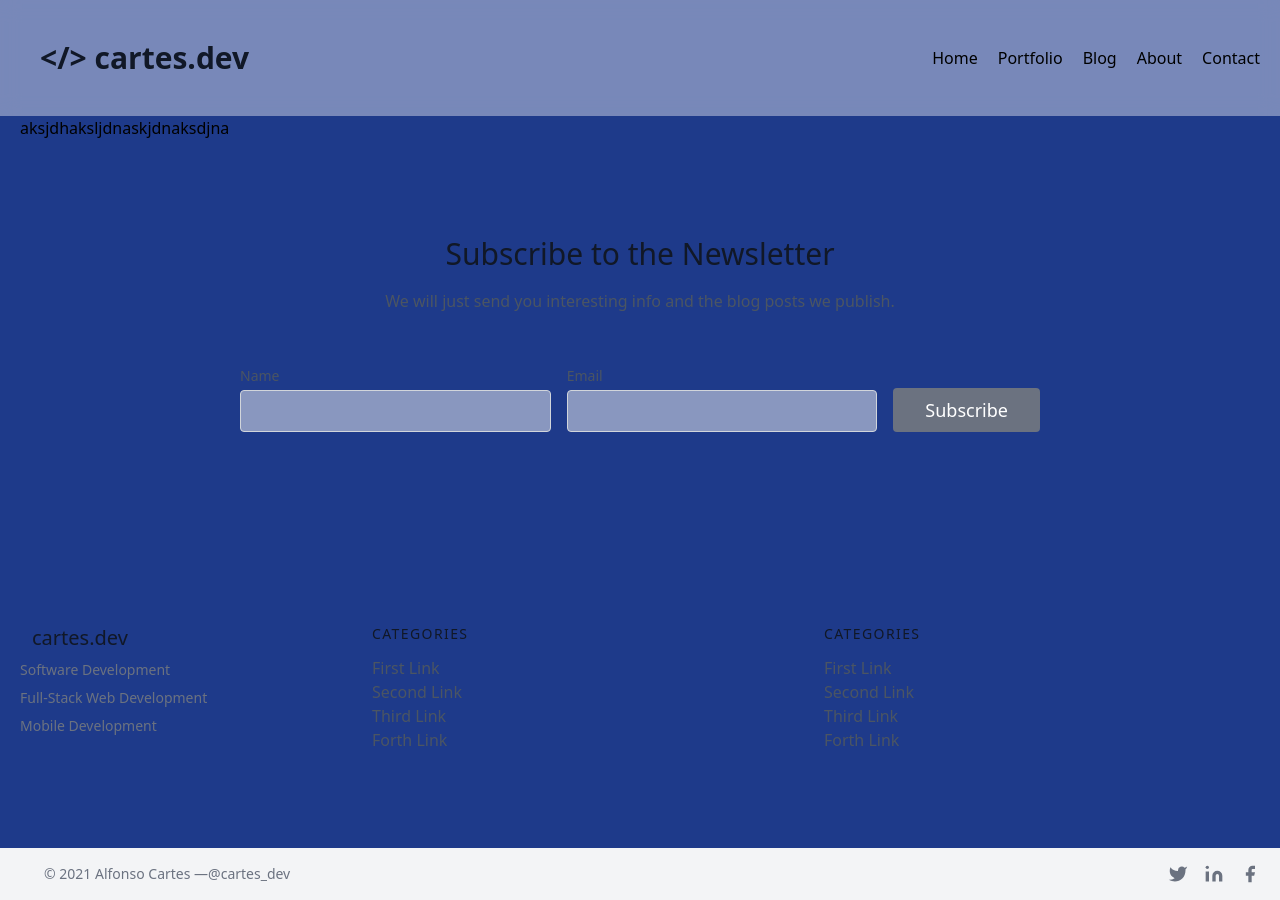
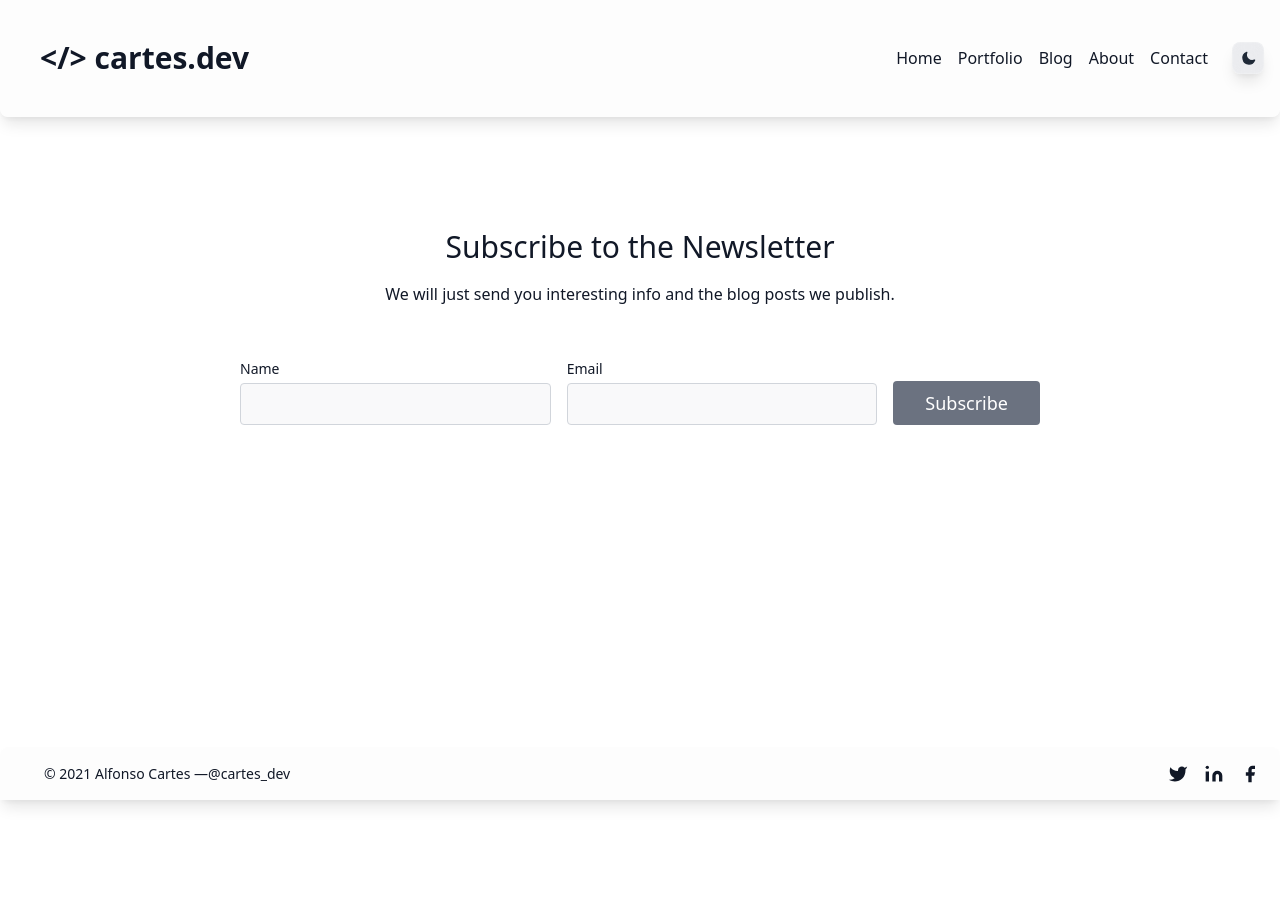
Before and after one commit to alfonsocartes/cartes_dev, a Next.js app: page / in a window 1280 px wide. After the commit the page ends 800 px from the top, so only its background shows below. Built offline with nearby package versions, Linux system fonts and the light colour scheme.

Commit message:
Add Dark Mode

```diff
--- a/components/cta/EmailNewsletter.js
+++ b/components/cta/EmailNewsletter.js
@@ -1,46 +1,37 @@
 import React from "react";
 
-const EmailNewsletter = () => {
-  return (
-    <div>
-      <section className="text-gray-600 body-font">
+const EmailNewsletter = () => (
+  <section className="body-font">
     <div className="container px-5 py-24 mx-auto">
       <div className="flex flex-col text-center w-full mb-12">
-            <h1 className="sm:text-3xl text-2xl font-medium title-font mb-4 text-gray-900">
+        <h1 className="sm:text-3xl text-2xl font-medium title-font mb-4">
           Subscribe to the Newsletter
         </h1>
         <p className="lg:w-2/3 mx-auto leading-relaxed text-base">
-              We will just send you interesting info and the blog posts we
-              publish.
+          We will just send you interesting info and the blog posts we publish.
         </p>
       </div>
       <div className="flex lg:w-2/3 w-full sm:flex-row flex-col mx-auto px-8 sm:space-x-4 sm:space-y-0 space-y-4 sm:px-0 items-end">
         <div className="relative flex-grow w-full">
-              <label
-                htmlFor="full-name"
-                className="leading-7 text-sm text-gray-600"
-              >
+          <label htmlFor="full-name" className="leading-7 text-sm">
             Name
           </label>
           <input
             type="text"
             id="full-name"
             name="full-name"
-                className="w-full bg-gray-100 bg-opacity-50 rounded border border-gray-300 focus:border-indigo-500 focus:bg-transparent focus:ring-2 focus:ring-indigo-200 text-base outline-none text-gray-700 py-1 px-3 leading-8 transition-colors duration-200 ease-in-out"
+            className="w-full bg-gray-100 bg-opacity-50 rounded border border-gray-300 focus:border-gray-500 focus:bg-transparent focus:ring-2 focus:ring-indigo-200 text-base outline-none py-1 px-3 leading-8 transition-colors duration-200 ease-in-out"
           />
         </div>
         <div className="relative flex-grow w-full">
-              <label
-                htmlFor="email"
-                className="leading-7 text-sm text-gray-600"
-              >
+          <label htmlFor="email" className="leading-7 text-sm">
             Email
           </label>
           <input
             type="email"
             id="email"
             name="email"
-                className="w-full bg-gray-100 bg-opacity-50 rounded border border-gray-300 focus:border-indigo-500 focus:bg-transparent focus:ring-2 focus:ring-indigo-200 text-base outline-none text-gray-700 py-1 px-3 leading-8 transition-colors duration-200 ease-in-out"
+            className="w-full bg-gray-100 bg-opacity-50 rounded border border-gray-300 focus:gray-indigo-500 focus:bg-transparent focus:ring-2 focus:ring-indigo-200 text-base outline-none py-1 px-3 leading-8 transition-colors duration-200 ease-in-out"
           />
         </div>
         <button className="text-white bg-gray-500 border-0 py-2 px-8 focus:outline-none hover:bg-gray-600 rounded text-lg">
@@ -49,8 +40,6 @@ const EmailNewsletter = () => {
       </div>
     </div>
   </section>
-    </div>
 );
-};
 
 export default EmailNewsletter;
--- a/components/layout/Container.js
+++ b/components/layout/Container.js
@@ -1,3 +1,3 @@
 export default function Container({ children }) {
-  return <main className="container mx-auto px-5">{children}</main>;
+  return <main className="container mx-auto px-5 flex-grow">{children}</main>;
 }
--- a/components/layout/footer.js
+++ b/components/layout/footer.js
@@ -3,78 +3,10 @@ import React from "react";
 
 export default function Footer() {
   return (
-    <footer className="text-gray-600 body-font">
-      <div className="container px-5 py-24 mx-auto flex md:items-center lg:items-start md:flex-row md:flex-nowrap flex-wrap flex-col">
-        <div className="w-64 flex-shrink-0 md:mx-0 mx-auto text-center md:text-left">
-          <div className="flex title-font font-medium items-center md:justify-start justify-center text-gray-900">
-            <span className="ml-3 text-xl">cartes.dev</span>
-          </div>
-          <p className="mt-2 text-sm text-gray-500">Software Development</p>
-          <p className="mt-2 text-sm text-gray-500">
-            Full-Stack Web Development
-          </p>
-          <p className="mt-2 text-sm text-gray-500">Mobile Development</p>
-        </div>
-        <div className="flex-grow flex flex-wrap md:pl-20 -mb-10 md:mt-0 mt-10 md:text-left text-center">
-          <div className="lg:w-1/2 md:w-1/2 w-full px-4">
-            <h2 className="title-font font-medium text-gray-900 tracking-widest text-sm mb-3">
-              CATEGORIES
-            </h2>
-            <nav className="list-none mb-10">
-              <li>
-                <div className="text-gray-600 hover:text-gray-800">
-                  <Link href="/">First Link</Link>
-                </div>
-              </li>
-              <li>
-                <div className="text-gray-600 hover:text-gray-800">
-                  <Link href="/">Second Link</Link>
-                </div>
-              </li>
-              <li>
-                <div className="text-gray-600 hover:text-gray-800">
-                  <Link href="/">Third Link</Link>
-                </div>
-              </li>
-              <li>
-                <div className="text-gray-600 hover:text-gray-800">
-                  <Link href="/">Forth Link</Link>
-                </div>
-              </li>
-            </nav>
-          </div>
-          <div className="lg:w-1/2 md:w-1/2 w-full px-4">
-            <h2 className="title-font font-medium text-gray-900 tracking-widest text-sm mb-3">
-              CATEGORIES
-            </h2>
-            <nav className="list-none mb-10">
-              <li>
-                <div className="text-gray-600 hover:text-gray-800">
-                  <Link href="/">First Link</Link>
-                </div>
-              </li>
-              <li>
-                <div className="text-gray-600 hover:text-gray-800">
-                  <Link href="/">Second Link</Link>
-                </div>
-              </li>
-              <li>
-                <div className="text-gray-600 hover:text-gray-800">
-                  <Link href="/">Third Link</Link>
-                </div>
-              </li>
-              <li>
-                <div className="text-gray-600 hover:text-gray-800">
-                  <Link href="/">Forth Link</Link>
-                </div>
-              </li>
-            </nav>
-          </div>
-        </div>
-      </div>
-      <div className="bg-gray-100">
+    <footer className="body-font ">
+      <div className="frosted bg-opacity-20 border-white border-opacity-20 border-t rounded-t-lg shadow-lg bg-gray-100 dark:bg-white-800">
         <div className="container mx-auto py-4 px-5 flex flex-wrap flex-col sm:flex-row">
-          <p className="text-sm text-gray-500 sm:ml-6 sm:mt-0 mt-4">
+          <p className="text-sm sm:ml-6 sm:mt-0 mt-4">
             © {new Date().getFullYear()} Alfonso Cartes —
             <a
               href="https://twitter.com/cartes_dev"
@@ -85,7 +17,7 @@ export default function Footer() {
             </a>
           </p>
           <span className="inline-flex sm:ml-auto sm:mt-0 mt-2 justify-center sm:justify-start">
-            <div className="pl-4 text-gray-500">
+            <div className="pl-4">
               <a
                 href="https://twitter.com/cartes_dev"
                 target="_blank"
@@ -105,7 +37,7 @@ export default function Footer() {
                 </div>
               </a>
             </div>
-            <div className="pl-4 text-gray-500">
+            <div className="pl-4 ">
               <a
                 href="https://www.linkedin.com/company/cartesdev"
                 target="_blank"
@@ -130,7 +62,7 @@ export default function Footer() {
                 </div>
               </a>
             </div>
-            <div className="pl-4 text-gray-500">
+            <div className="pl-4 ">
               <Link
                 href="https://www.facebook.com/cartes.dev"
                 target="_blank"
--- a/components/layout/header.js
+++ b/components/layout/header.js
@@ -1,34 +1,98 @@
-import React from "react";
+import React, { useState, useEffect } from "react";
 import Link from "next/link";
 import Logo from "../Logo";
 
 export default function Header() {
+  const [mounted, setMounted] = useState(false);
+  const [theme, setTheme] = useState("light");
+
+  if (typeof window !== "undefined") {
+    if (
+      localStorage.theme === "dark" ||
+      (!("theme" in localStorage) &&
+        window.matchMedia("(prefers-color-scheme: dark)").matches)
+    ) {
+      document.querySelector("html").classList.add("dark");
+    } else {
+      document.querySelector("html").classList.remove("dark");
+    }
+  }
+
+  function toggleDarkMode() {
+    if (theme === "dark") {
+      setTheme("light");
+      localStorage.theme = "light";
+    } else {
+      setTheme("dark");
+      localStorage.theme = "dark";
+    }
+    console.log("Theme selected: ", theme);
+  }
+
+  // After mounting, we have access to the theme
+  useEffect(() => {
+    setMounted(true);
+    if (typeof window !== "undefined") {
+      setTheme(localStorage.theme);
+    }
+  }, []);
+
   return (
-    <header className="frosted bg-opacity-40 sticky top-0 z-10 bg-white dark:bg-gray-800">
+    <header className="frosted bg-opacity-20 border-white border-opacity-20 border-b rounded-b-lg shadow-lg bg-gray-100 dark:bg-white-800 sticky top-0 z-10 mb-4">
       <div className="container mx-auto flex flex-wrap flex-col md:flex-row items-center">
-        <div className="flex title-font font-medium items-center md:justify-start justify-center text-gray-900 dark:text-gray-200">
+        <div className="text-3xl p-10 font-bold">
           <Link href="/">
-            <div className="text-3xl p-10 font-bold">
-              <Logo />
-            </div>
+            <Logo />
           </Link>
         </div>
-        <nav className="sticky md:ml-auto flex flex-wrap items-center text-base justify-center">
-          <div className="mr-5 hover:text-gray-900">
+        <nav className="md:ml-auto flex flex-wrap items-center text-base justify-center">
+          <div className="m-2 hover:text-gray-900">
             <Link href="/">Home</Link>
           </div>
-          <div className="mr-5 hover:text-gray-900">
+          <div className="m-2 hover:text-gray-900">
             <Link href="/">Portfolio</Link>
           </div>
-          <div className="mr-5 hover:text-gray-900">
+          <div className="m-2 hover:text-gray-900">
             <Link href="/">Blog</Link>
           </div>
-          <div className="mr-5 hover:text-gray-900">
+          <div className="m-2 hover:text-gray-900">
             <Link href="/">About</Link>
           </div>
-          <div className="mr-5 hover:text-gray-900">
+          <div className="m-2 hover:text-gray-900">
             <Link href="/">Contact</Link>
           </div>
+          <button
+            aria-label="Toggle Dark Mode"
+            type="button"
+            className="frosted bg-opacity-40 border-white border-opacity-20 border rounded-lg shadow-lg bg-gray-300 dark:bg-white-800 pl-2 h-8 w-8 m-4"
+            onClick={toggleDarkMode}
+          >
+            {mounted && (
+              <svg
+                xmlns="http://www.w3.org/2000/svg"
+                viewBox="0 0 24 24"
+                fill="currentColor"
+                stroke="currentColor"
+                className="h-4 w-4 text-gray-800 dark:text-gray-200"
+              >
+                {theme === "dark" ? (
+                  <path
+                    strokeLinecap="round"
+                    strokeLinejoin="round"
+                    strokeWidth={2}
+                    d="M12 3v1m0 16v1m9-9h-1M4 12H3m15.364 6.364l-.707-.707M6.343 6.343l-.707-.707m12.728 0l-.707.707M6.343 17.657l-.707.707M16 12a4 4 0 11-8 0 4 4 0 018 0z"
+                  />
+                ) : (
+                  <path
+                    strokeLinecap="round"
+                    strokeLinejoin="round"
+                    strokeWidth={2}
+                    d="M20.354 15.354A9 9 0 018.646 3.646 9.003 9.003 0 0012 21a9.003 9.003 0 008.354-5.646z"
+                  />
+                )}
+              </svg>
+            )}
+          </button>
         </nav>
       </div>
     </header>
--- a/components/layout/layout.js
+++ b/components/layout/layout.js
@@ -6,7 +6,7 @@ import Container from "./Container";
 
 export default function Layout({ title, children }) {
   return (
-    <div className="bg-blue-900 dark:bg-gray-800">
+    <div className="bg-white dark:bg-gray-900 text-gray-900 dark:text-gray-200 flex flex-col min-h-screen">
       <Head>
         <title>{title}</title>
       </Head>
--- a/pages/index.js
+++ b/pages/index.js
@@ -5,7 +5,6 @@ export default function Index() {
   return (
     <>
       <Layout title="Cartes Development | Full-Stack Web Development / Mobile Development">
-        <p>aksjdhaksljdnaskjdnaksdjna</p>
         <EmailNewsletter />
       </Layout>
     </>
--- a/styles/global.css
+++ b/styles/global.css
@@ -14,6 +14,9 @@
 
 /* Your own custom utilities */
 
-.frosted {
-  backdrop-filter: blur(10px);
+/* applies semi-transparent background for browsers that support backdrop-filter */
+@supports (backdrop-filter: none) {
+  .frosted {
+    backdrop-filter: blur(8px);
+  }
 }
--- a/tailwind.config.js
+++ b/tailwind.config.js
@@ -1,33 +1,4 @@
 module.exports = {
-  purge: ['./components/**/*.js', './pages/**/*.js'],
-  theme: {
-    extend: {
-      colors: {
-        'accent-1': '#FAFAFA',
-        'accent-2': '#EAEAEA',
-        'accent-7': '#333',
-        success: '#0070f3',
-        cyan: '#79FFE1',
-      },
-      spacing: {
-        28: '7rem',
-      },
-      letterSpacing: {
-        tighter: '-.04em',
-      },
-      lineHeight: {
-        tight: 1.2,
-      },
-      fontSize: {
-        '5xl': '2.5rem',
-        '6xl': '2.75rem',
-        '7xl': '4.5rem',
-        '8xl': '6.25rem',
-      },
-      boxShadow: {
-        sm: '0 5px 10px rgba(0, 0, 0, 0.12)',
-        md: '0 8px 30px rgba(0, 0, 0, 0.12)',
-      },
-    },
-  },
-}
+  purge: ["./components/**/*.js", "./pages/**/*.js"],
+  darkMode: "class",
+};
```
Lines whose indentation alone changed are shown as unchanged.
